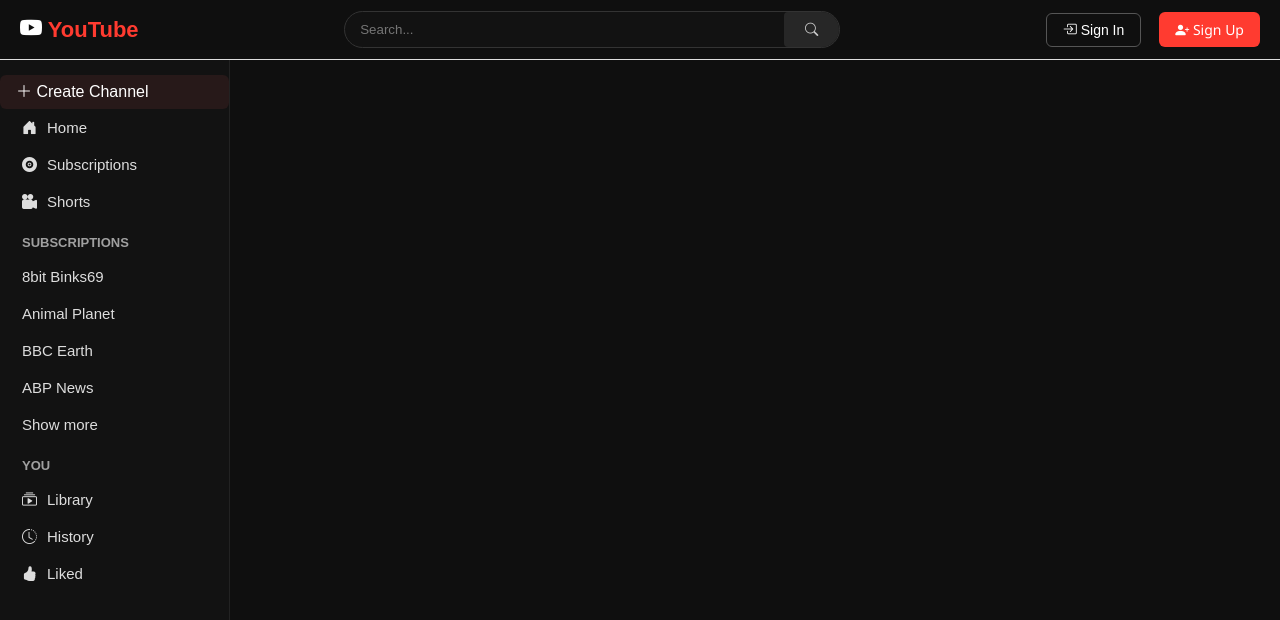
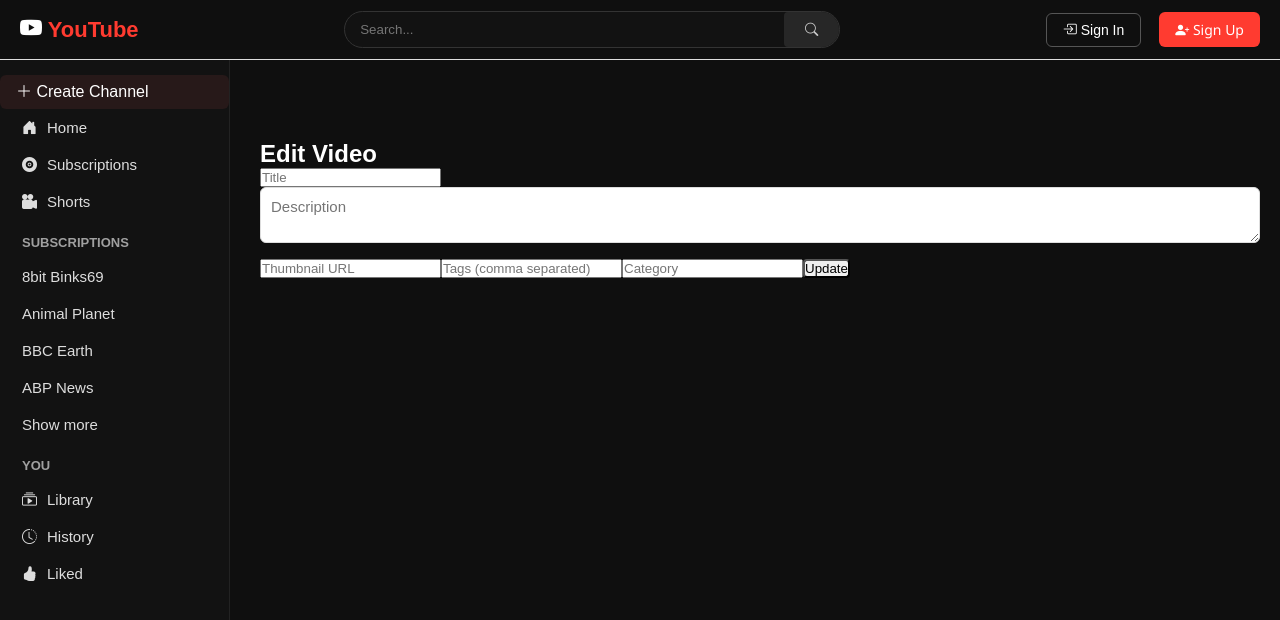
Before and after one commit to AnandTiwary20/Youtube-Clone, a React (Vite) app in the folder Frontend/: page /edit-video/1 in a window 1280 px wide. Shown: the top 620 px of the page. Built offline with nearby package versions, Linux system fonts and the light colour scheme; no server answers.

Commit message:
Updated Editvideo jsx and backend routes added for subscribers count

```diff
--- a/Frontend/src/App.jsx
+++ b/Frontend/src/App.jsx
@@ -9,6 +9,7 @@
 import ChannelPage from "./pages/ChannelPage";
 import Upload from "./pages/Upload";
 import "./styles/Layout.css";
+import EditVideo from "./pages/EditVideo.jsx";
 
 export default function App() {
   return (
@@ -27,6 +28,7 @@
             <Route path="/video/:id" element={<VideoPlayer />} />
             <Route path="/channel/:id" element={<ChannelPage />} />
             <Route path="/upload" element={<Upload />} />
+            <Route path="/edit-video/:id" element={<EditVideo />} />
           </Routes>
         </main>
       </div>
--- a/Frontend/src/pages/ChannelPage.jsx
+++ b/Frontend/src/pages/ChannelPage.jsx
@@ -14,6 +14,7 @@
   useEffect(() => {
     fetchChannel();
     fetchVideos();
+    window.scrollTo(0,0);
   }, [id]);
 
   const fetchChannel = async () => {
@@ -29,8 +30,7 @@
     try {
       const res = await API.get(`/videos/channel/${id}`);
       setVideos(res.data || []);
-      setLoading(false);
-    } catch {
+    } finally {
       setLoading(false);
     }
   };
@@ -39,34 +39,54 @@
     if (!window.confirm("Delete this video permanently?")) return;
     try {
       await API.delete(`/videos/${videoId}`);
-      setVideos(videos.filter(v => v._id !== videoId));
+      setVideos(prev => prev.filter(v => v._id !== videoId));
     } catch {
-      alert("Couldn't delete video");
+      alert("Failed to delete video");
     }
   };
 
   if (loading) return <h2 className="loader">Loading channel...</h2>;
   if (!channel) return <h2 className="loader">Channel not found</h2>;
+  const handleSubscribe = async () => {
+  try {
+    const res = await API.put(`/channels/subscribe/${id}`);
+
+    // Update state without refresh
+ setChannel(prev => ({
+  ...prev,
+  subscribers: res.data.subscribers,  // now updates count properly
+  isSubscribed: res.data.subscribed
+}));
+
+  } catch {
+    alert("Login required to subscribe");
+  }
+};
+
 
   return (
     <div className="channel-container">
 
-      <div
-        className="channel-banner"
-        style={{ backgroundImage: `url(${channel.channelBanner})` }}
-      />
+      <div className="channel-banner" style={{ backgroundImage:`url(${channel.channelBanner})` }} />
 
+      {/* Channel Header */}
       <div className="channel-header">
         <img src={channel.avatar} alt="avatar" className="channel-avatar" />
 
         <div>
           <h1>{channel.channelName}</h1>
-          <p className="subs">{channel.subscribers} subscribers</p>
+         <p className="subs">{channel.subscribers} subscribers</p>
+
         </div>
 
-        <button className="edit-btn">
-          ⚙ Manage
-        </button>
+        <button className="manage-btn">⚙ Manage</button>
+        <button
+  className={`sub-btn ${channel.isSubscribed ? "active" : ""}`}
+  onClick={handleSubscribe}
+>
+  {channel.isSubscribed ? "Subscribed" : "Subscribe"}
+</button>
+
       </div>
 
       <h2 className="upload-title">Your Uploads</h2>
@@ -85,13 +105,10 @@
               <p className="v-date">{new Date(v.createdAt).toLocaleDateString()}</p>
 
               <div className="card-actions">
-                <button onClick={() => navigate(`/edit-video/${v._id}`)}>
-                  ✏ Edit
-                </button>
-                <button className="delete" onClick={() => deleteVideo(v._id)}>
-                  🗑 Delete
-                </button>
+                <button onClick={() => navigate(`/edit-video/${v._id}`)}>✏ Edit</button>
+                <button className="delete" onClick={() => deleteVideo(v._id)}>🗑 Delete</button>
               </div>
+
             </div>
           ))
         ) : (
--- /dev/null
+++ b/Frontend/src/pages/EditVideo.jsx
@@ -0,0 +1,79 @@
+import { useParams, useNavigate } from "react-router-dom";
+import { useState, useEffect } from "react";
+import API from "../utils/axiosInstance";
+import "../styles/EditVideo.css";
+
+export default function EditVideo() {
+  const { id } = useParams();
+  const navigate = useNavigate();
+
+  const [form, setForm] = useState({
+    title: "",
+    description: "",
+    thumbnailUrl: "",
+    tags: "",
+    category: "",
+  });
+
+  useEffect(() => {
+    loadVideo();
+  }, []);
+
+  const loadVideo = async () => {
+    const res = await API.get(`/videos/${id}`);
+    setForm({
+      title: res.data.title,
+      description: res.data.description,
+      thumbnailUrl: res.data.thumbnailUrl,
+      tags: res.data.tags?.join(", "),
+      category: res.data.category,
+    });
+  };
+
+  const updateVideo = async () => {
+    await API.put(`/videos/${id}`, {
+      ...form,
+      tags: form.tags.split(",").map((t) => t.trim()),
+    });
+    alert("Video updated successfully");
+    navigate(`/video/${id}`);
+  };
+
+  return (
+    <div className="edit-video-container">
+      <h2>Edit Video</h2>
+
+      <input
+        value={form.title}
+        onChange={(e)=>setForm({...form,title:e.target.value})}
+        placeholder="Title"
+      />
+
+      <textarea
+        value={form.description}
+        onChange={(e)=>setForm({...form,description:e.target.value})}
+        placeholder="Description"
+      />
+
+      <input
+        value={form.thumbnailUrl}
+        onChange={(e)=>setForm({...form,thumbnailUrl:e.target.value})}
+        placeholder="Thumbnail URL"
+      />
+
+      <input
+        value={form.tags}
+        onChange={(e)=>setForm({...form,tags:e.target.value})}
+        placeholder="Tags (comma separated)"
+      />
+
+      <input
+        value={form.category}
+        onChange={(e)=>setForm({...form,category:e.target.value})}
+        placeholder="Category"
+      />
+
+      <button onClick={updateVideo}>Update</button>
+    </div>
+  );
+}
--- a/Frontend/src/styles/ChannelPage.css
+++ b/Frontend/src/styles/ChannelPage.css
@@ -167,3 +167,23 @@
     padding: 10px 20px 50px;
   }
 }
+.sub-btn{
+  margin-left:auto;
+  background:#ff0000;
+  color:#fff;
+  padding:8px 18px;
+  border:none;
+  border-radius:20px;
+  font-weight:600;
+  cursor:pointer;
+  transition:.2s;
+}
+
+.sub-btn.active{
+  background:#dcdcdc;
+  color:#222;
+}
+
+.sub-btn:hover{
+  opacity:.85;
+}
--- /dev/null
+++ b/Frontend/src/styles/EditVideo.css
@@ -0,0 +1,42 @@
+.edit-video-page {
+  display:flex;
+  justify-content:center;
+  padding:40px;
+}
+.edit-card{
+  width:500px;
+  background:#fff;
+  padding:25px;
+  border-radius:12px;
+  box-shadow:0 5px 20px rgba(0,0,0,0.08);
+}
+.edit-card h2{
+  margin-bottom:20px;
+  font-weight:700;
+}
+.edit-card input, textarea{
+  width:100%;
+  margin-bottom:12px;
+  padding:10px;
+  border:1px solid #ddd;
+  border-radius:6px;
+  font-size:15px;
+}
+.update-btn{
+  width:100%;
+  background:#0073ff;
+  color:white;
+  padding:10px;
+  border-radius:6px;
+  cursor:pointer;
+  margin-top:10px;
+}
+.delete-btn{
+  width:100%;
+  background:#ff2b2b;
+  color:white;
+  padding:10px;
+  border-radius:6px;
+  cursor:pointer;
+  margin-top:10px;
+}
```
Also changed, not shown: 2 other files (tests, documents, lock files or other folders).
